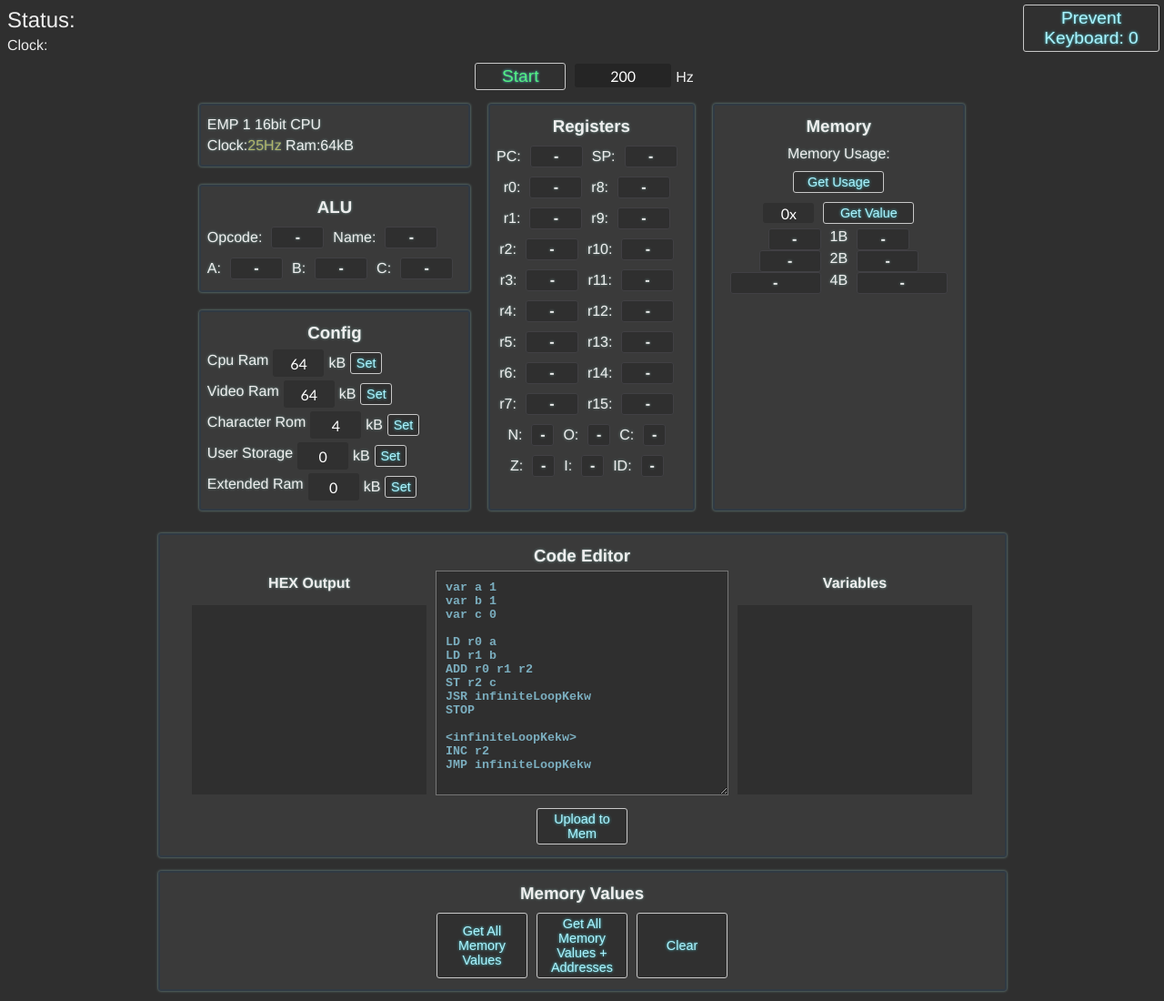
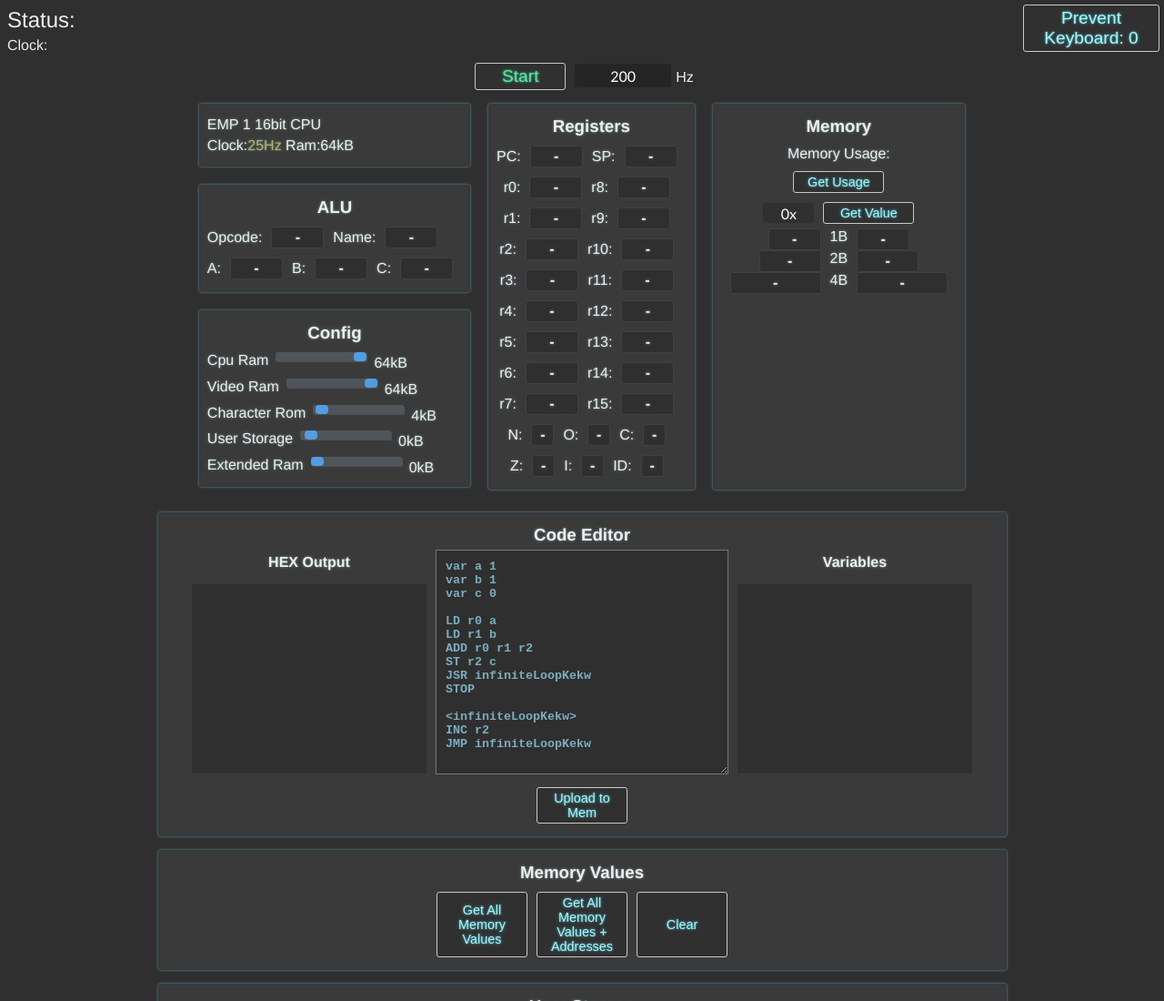
Before and after one commit to emptyloominaty/CpuSimJS, a plain HTML site: page index.html in a window 1280 px wide. Shown: the top 1100 px of the page at 91% size. Drawn offline with Linux system fonts and the light colour scheme.

Commit message:
changed Memory config to range

```diff
--- a/index.html
+++ b/index.html
@@ -65,29 +65,29 @@
                     <h3>Config</h3>
                     <div class="wrapper1">
                         <div class="wrapper2">
-                            <label for="inputConfigCpuMemory">Cpu Ram </label>
-                            <input type="Number" min="1" max="64" value="64" autocomplete="off" id="inputConfigCpuMemory"> <span class="kilobytes"> kB </span>
-                            <button class="smallerTxtBtn smallBtn" onclick="config.setCpuRam()"> Set </button>
+                                <label for="inputConfigCpuMemory">Cpu Ram</label>
+                                <input onchange="config.setCpuRam()" type="range" min="1" max="64" value="64" step="1" id="inputConfigCpuMemory">
+                                <span class="kilobytes" id="inputConfigCpuMemory_val"> 64 </span> <span class="kilobytes"> kB </span>
                         </div>
                         <div class="wrapper2">
                             <label for="inputConfigVideoMemory">Video Ram </label>
-                            <input type="Number" min="1" max="64" value="64" autocomplete="off" id="inputConfigVideoMemory">  <span class="kilobytes"> kB </span>
-                            <button class="smallerTxtBtn smallBtn" onclick="config.setVideoRam()"> Set </button>
+                            <input onchange="config.setVideoRam()" type="range" min="8" max="64" value="64" step="1" id="inputConfigVideoMemory">
+                            <span class="kilobytes" id="inputConfigVideoMemory_val"> 64 </span> <span class="kilobytes"> kB </span>
                         </div>
                         <div class="wrapper2">
                             <label for="inputConfigCharMemory">Character Rom </label>
-                            <input type="Number" min="1" max="64" value="4" autocomplete="off" id="inputConfigCharMemory">  <span class="kilobytes" > kB </span>
-                            <button class="smallerTxtBtn smallBtn" onclick="config.setCharMemory()"> Set </button>
+                            <input onchange="config.setCharMemory()" type="range" min="2" max="64" value="4" step="1" id="inputConfigCharMemory">
+                            <span class="kilobytes" id="inputConfigCharMemory_val"> 4 </span> <span class="kilobytes"> kB </span>
                         </div>
                         <div class="wrapper2">
                             <label for="inputConfigUserStorage">User Storage </label>
-                            <input type="Number" min="0" max="64" value="0" autocomplete="off" id="inputConfigUserStorage">  <span class="kilobytes" > kB </span>
-                            <button class="smallerTxtBtn smallBtn" onclick="config.setUserStorage()"> Set </button>
+                            <input onchange="config.setUserStorage()" type="range" min="0" max="64" value="4" step="1" id="inputConfigUserStorage">
+                            <span class="kilobytes" id="inputConfigUserMemory_val"> 0 </span> <span class="kilobytes"> kB </span>
                         </div>
                         <div class="wrapper2">
                             <label for="inputConfigExtRam">Extended Ram </label>
-                            <input type="Number" min="0" max="320" value="0" autocomplete="off" id="inputConfigExtRam">  <span class="kilobytes" > kB </span>
-                            <button class="smallerTxtBtn smallBtn" onclick="config.setExtRam()"> Set </button>
+                            <input onchange="config.setExtRam()" type="range" min="0" max="320" value="0" step="1" id="inputConfigExtRam">
+                            <span class="kilobytes" id="inputConfigExtMemory_val"> 0 </span> <span class="kilobytes"> kB </span>
                         </div>
                     </div>
                 </div>
--- a/js/configHTMLOnly.js
+++ b/js/configHTMLOnly.js
@@ -7,18 +7,21 @@ let config = {
         if (value<512) {value=512}
         if (value>65536) {value=65536}
         memorySize =  value
+        document.getElementById("inputConfigCpuMemory_val").innerText = value/1024
     },
     setVideoRam: function () {
         let value = (+document.getElementById("inputConfigVideoMemory").value)*1024
         if (value<8192) {value=8192}
         if (value>65536) {value=65536}
         vramSize = value
+        document.getElementById("inputConfigVideoMemory_val").innerText = value/1024
     },
     setCharMemory: function () {
         let value = (+document.getElementById("inputConfigCharMemory").value)*1024
         if (value<1024) {value=1024}
         if (value>65536) {value=65536}
-        vramSize =  value
+        charRomSize =  value
+        document.getElementById("inputConfigCharMemory_val").innerText = value/1024
     },
     setUserStorage: function () {
         let value = (+document.getElementById("inputConfigUserStorage").value)*1024
@@ -26,11 +29,13 @@ let config = {
         if (value>65536) {value=65536}
         userStorageSize =  value
         document.getElementById("capacityUserStorage").innerHTML = "Capacity: "+value/1024+"kB"
+        document.getElementById("inputConfigUserMemory_val").innerText = value/1024
     },
     setExtRam: function () {
         let value = (+document.getElementById("inputConfigExtRam").value)*1024
         if (value<0) {value=0}
         if (value>327680) {value=327680}
         extMemorySize =  value
+        document.getElementById("inputConfigExtMemory_val").innerText = value/1024
     }
 }
--- a/styles/style.css
+++ b/styles/style.css
@@ -244,6 +244,66 @@ input:focus {
     width:35px;
 }
 
+
+
+/* ------ Input Range ------ */
+input[type=range] {
+    height: 10px;
+    -webkit-appearance: none;
+    width: 100px;
+    background-color:transparent;
+}
+input[type=range]:focus {
+    outline: none;
+}
+input[type=range]::-webkit-slider-runnable-track {
+    width: 100%;
+    height: 10px;
+    cursor: pointer;
+
+    box-shadow: 1px 1px 1px #50555C;
+    background: #50555C;
+    border-radius: 2px;
+    border: 0px solid #000000;
+}
+input[type=range]::-webkit-slider-thumb {
+    box-shadow: 0px 0px 0px #000000;
+    border: 0px solid #000000;
+    height: 10px;
+    width: 14px;
+    border-radius: 4px;
+    background: #529DE1;
+    cursor: pointer;
+    -webkit-appearance: none;
+    margin-top: 0px;
+}
+input[type=range]:focus::-webkit-slider-runnable-track {
+    background: #50555C;
+}
+input[type=range]::-moz-range-track {
+    width: 100%;
+    height: 10px;
+    cursor: pointer;
+
+    box-shadow: 1px 1px 1px #50555C;
+    background: #50555C;
+    border-radius: 2px;
+    border: 0px solid #000000;
+}
+input[type=range]::-moz-range-thumb {
+    box-shadow: 0px 0px 0px #000000;
+    border: 0px solid #000000;
+    height: 10px;
+    width: 14px;
+    border-radius: 4px;
+    background: #529DE1;
+    cursor: pointer;
+}
+
+
+
+
+
 /* -----Disable Arrows from input type number------- */
 /* Chrome, Safari, Edge, Opera */
 input::-webkit-outer-spin-button,
```
